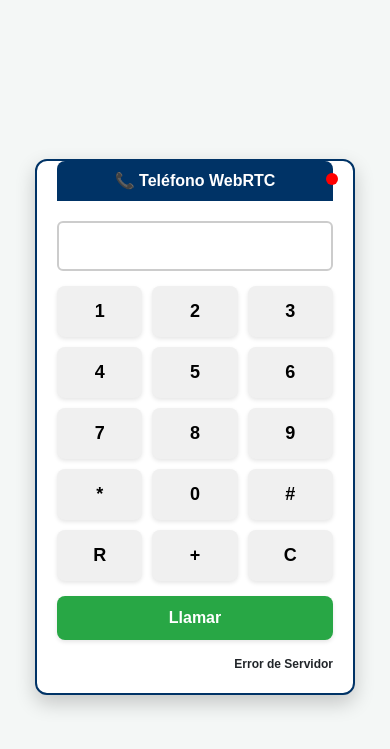
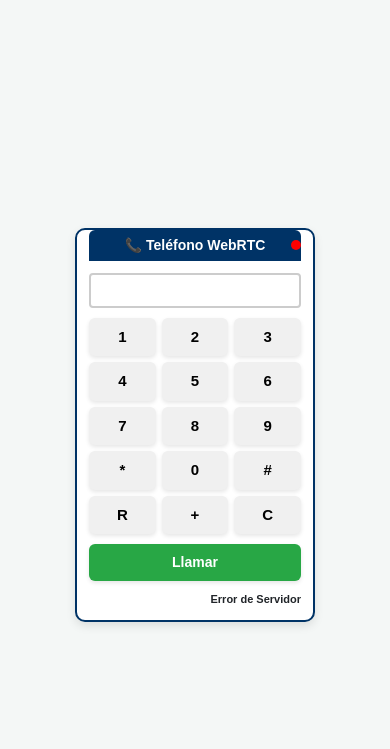
Before and after one commit to JhonParedes-PyP/crm-pyp, a Django app: page /webphone/ in a window 390 px wide. Shown: the top 749 px of the page. Run offline with Django 5.2, Linux system fonts and the light colour scheme; a user stored in the database is signed in; data comes from the database, SQL or seed files in the repository; data that the repository does not hold is empty; some libraries are stand-ins or nearby versions.

Commit message:
Reducir tamaño de ventana flotante del webphone

```diff
--- a/cobranza/templates/cobranza/base.html
+++ b/cobranza/templates/cobranza/base.html
@@ -165,7 +165,7 @@
             <a href="{% url 'subir_gestiones_masivas' %}" style="background: #6f42c1; padding: 5px 12px; border-radius: 4px; color: white;">📤 Subir Gestiones</a>
             {% endif %}
             {% if user.is_staff %}<a href="/admin/">⚙️ Configuración</a>{% endif %}
-            <a href="#" onclick="window.open('{% url 'webphone_popup' %}', 'WebPhone', 'width=360,height=580,resizable=no'); return false;" style="background: #e83e8c; padding: 5px 12px; border-radius: 4px; color: white; font-weight: bold; margin-left: 10px; border: 1px solid white;">📞 Iniciar Teléfono</a>
+            <a href="#" onclick="window.open('{% url 'webphone_popup' %}', 'WebPhone', 'width=260,height=460,resizable=no'); return false;" style="background: #e83e8c; padding: 5px 12px; border-radius: 4px; color: white; font-weight: bold; margin-left: 10px; border: 1px solid white;">📞 Iniciar Teléfono</a>
         </div>
         {% if user.is_authenticated %}
         <div class="user-area">
--- a/cobranza/templates/cobranza/webphone.html
+++ b/cobranza/templates/cobranza/webphone.html
@@ -18,20 +18,20 @@
             height: 100vh;
             font-family: Arial, sans-serif;
         }
-        .webphon { padding-top: 10px; width: 100%; }
-        .phone { display: flex; flex-direction: column; align-items: center; background: white; padding: 20px; width: 100%; max-width: 320px; position: relative; border-radius: 12px; box-shadow: 0 8px 20px rgba(0,0,0,0.2); border: 2px solid #003366; }
+        .webphon { padding-top: 5px; width: 100%; }
+        .phone { display: flex; flex-direction: column; align-items: center; background: white; padding: 12px; width: 100%; max-width: 240px; position: relative; border-radius: 10px; box-shadow: 0 4px 10px rgba(0,0,0,0.1); border: 2px solid #003366; }
         .phone-title {
-            background: #003366; color: white; padding: 8px 0; width: 100%; text-align: center; border-radius: 8px 8px 0 0; font-weight: bold; margin-top: -20px; margin-bottom: 20px;
+            background: #003366; color: white; padding: 5px 0; width: 100%; text-align: center; border-radius: 6px 6px 0 0; font-weight: bold; margin-top: -12px; margin-bottom: 12px; font-size: 14px;
         }
-        .status-indicator { width: 12px; height: 12px; background: red; border-radius: 50%; position: absolute; top: 12px; right: 15px; }
-        .screen { width: 100%; height: 50px; text-align: center; font-size: 24px; margin-bottom: 15px; border: 2px solid #ccc; padding: 5px; background: #fff; box-sizing: border-box; border-radius: 6px; }
-        .keypad { display: grid; grid-template-columns: repeat(3, 1fr); gap: 10px; width: 100%; }
-        .info { display: flex; justify-content: space-between; width: 100%; margin-top: 15px; font-size: 12px; font-weight: bold; }
-        .phone button { width: 100%; padding: 12px 0; font-size: 18px; border: none; border-radius: 8px; background: #f0f0f0; cursor: pointer; text-align: center; font-weight: bold; box-shadow: 0 2px 4px rgba(0,0,0,0.1); }
+        .status-indicator { width: 10px; height: 10px; background: red; border-radius: 50%; position: absolute; top: 10px; right: 12px; }
+        .screen { width: 100%; height: 35px; text-align: center; font-size: 18px; margin-bottom: 10px; border: 2px solid #ccc; padding: 5px; background: #fff; box-sizing: border-box; border-radius: 4px; }
+        .keypad { display: grid; grid-template-columns: repeat(3, 1fr); gap: 6px; width: 100%; }
+        .info { display: flex; justify-content: space-between; width: 100%; margin-top: 10px; font-size: 11px; font-weight: bold; }
+        .phone button { width: 100%; padding: 8px 0; font-size: 15px; border: none; border-radius: 6px; background: #f0f0f0; cursor: pointer; text-align: center; font-weight: bold; box-shadow: 0 2px 4px rgba(0,0,0,0.1); }
         .phone button:hover { background: #e0e0e0; }
         .phone button:active { box-shadow: inset 0 2px 4px rgba(0,0,0,0.2); }
-        .botones { padding-top: 15px; width: 100% !important; text-align: center; display: flex; flex-direction: column; gap: 10px; }
-        .botones button { margin: 0; display: block; font-size: 16px; padding: 10px; }
+        .botones { padding-top: 10px; width: 100% !important; text-align: center; display: flex; flex-direction: column; gap: 8px; }
+        .botones button { margin: 0; display: block; font-size: 14px; padding: 8px; }
         .texto-verde { color: #28a745; }
         .status-icon { display: flex; align-items: center; color: #28a745; }
         .status-icon i { margin-right: 3px; font-size: 16px; }
```
